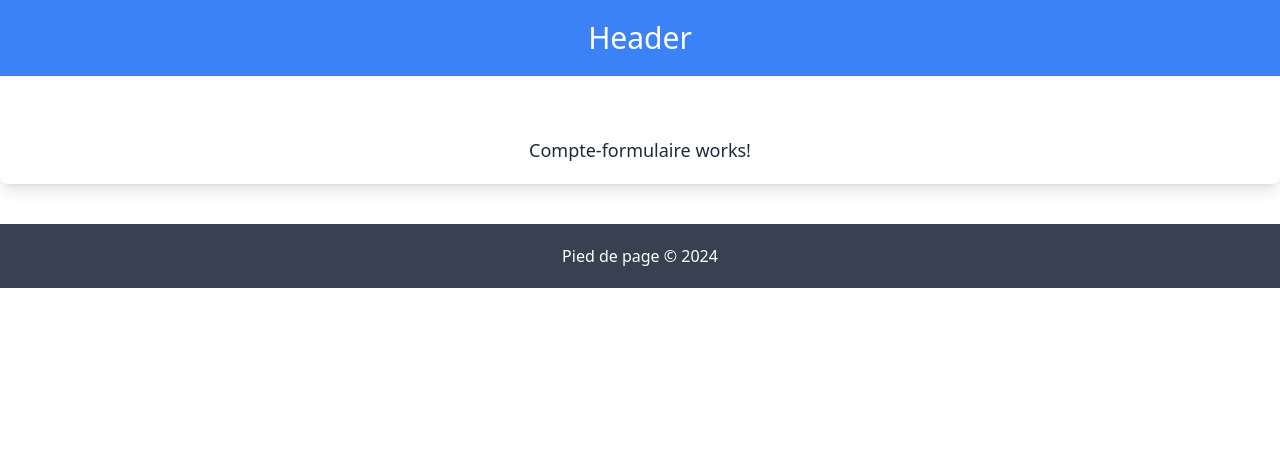
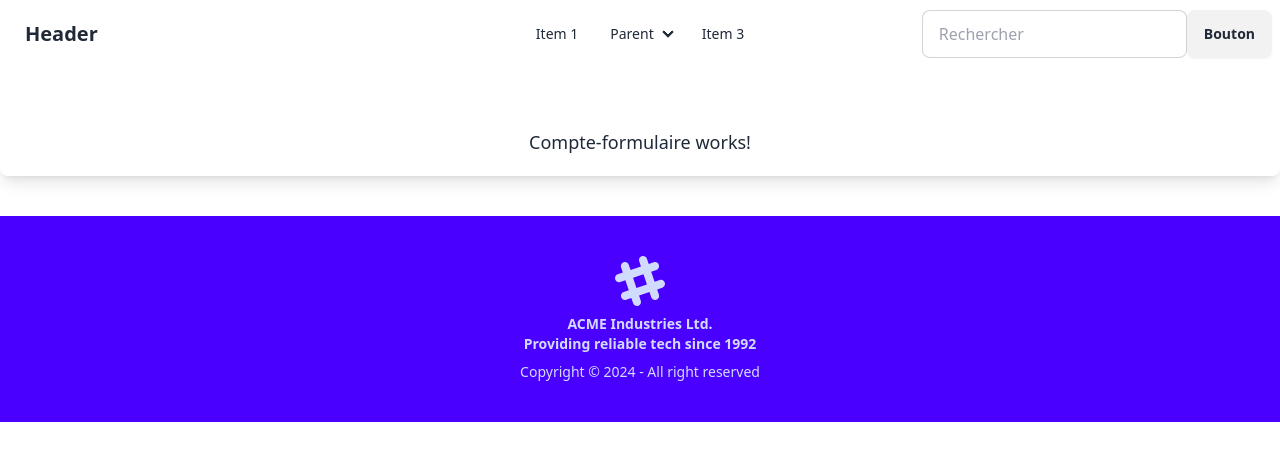
Before and after one commit to bastianfbr-si-web/projet_fabre_bastian, an Angular app: page / in a window 1280 px wide. Shown: the top 460 px of the page. Built offline with nearby package versions, Linux system fonts and the light colour scheme.

Commit message:
feat: :lipstick: update header and footer

```diff
--- a/src/app/footer/footer.component.html
+++ b/src/app/footer/footer.component.html
@@ -1,3 +1,9 @@
-  <footer class="p-5 bg-gray-700 text-white text-center">
-    <div class="container mx-auto">Pied de page © 2024</div>
-  </footer>
+<footer class="footer footer-center p-10 bg-primary text-primary-content">
+  <aside>
+    <svg width="50" height="50" viewBox="0 0 24 24" xmlns="http://www.w3.org/2000/svg" fill-rule="evenodd" clip-rule="evenodd" class="inline-block fill-current"><path d="M22.672 15.226l-2.432.811.841 2.515c.33 1.019-.209 2.127-1.23 2.456-1.15.325-2.148-.321-2.463-1.226l-.84-2.518-5.013 1.677.84 2.517c.391 1.203-.434 2.542-1.831 2.542-.88 0-1.601-.564-1.86-1.314l-.842-2.516-2.431.809c-1.135.328-2.145-.317-2.463-1.229-.329-1.018.211-2.127 1.231-2.456l2.432-.809-1.621-4.823-2.432.808c-1.355.384-2.558-.59-2.558-1.839 0-.817.509-1.582 1.327-1.846l2.433-.809-.842-2.515c-.33-1.02.211-2.129 1.232-2.458 1.02-.329 2.13.209 2.461 1.229l.842 2.515 5.011-1.677-.839-2.517c-.403-1.238.484-2.553 1.843-2.553.819 0 1.585.509 1.85 1.326l.841 2.517 2.431-.81c1.02-.33 2.131.211 2.461 1.229.332 1.018-.21 2.126-1.23 2.456l-2.433.809 1.622 4.823 2.433-.809c1.242-.401 2.557.484 2.557 1.838 0 .819-.51 1.583-1.328 1.847m-8.992-6.428l-5.01 1.675 1.619 4.828 5.011-1.674-1.62-4.829z"></path></svg>
+    <p class="font-bold">
+      ACME Industries Ltd. <br>Providing reliable tech since 1992
+    </p>
+    <p>Copyright © 2024 - All right reserved</p>
+  </aside>
+</footer>
--- a/src/app/tetiere/tetiere.component.html
+++ b/src/app/tetiere/tetiere.component.html
@@ -1,3 +1,42 @@
-  <header class="p-5 bg-blue-500 text-white text-3xl text-center">
-    <div class="container mx-auto">Header</div>
-  </header>
+<div class="navbar bg-base-100">
+  <div class="navbar-start">
+    <div class="dropdown">
+      <div tabindex="0" role="button" class="btn btn-ghost lg:hidden">
+        <svg xmlns="http://www.w3.org/2000/svg" class="h-5 w-5" fill="none" viewBox="0 0 24 24" stroke="currentColor"><path stroke-linecap="round" stroke-linejoin="round" stroke-width="2" d="M4 6h16M4 12h8m-8 6h16" /></svg>
+      </div>
+      <ul tabindex="0" class="menu menu-sm dropdown-content mt-3 z-[1] p-2 shadow bg-base-100 rounded-box w-52">
+        <li><a>Item 1</a></li>
+        <li>
+          <a>Parent</a>
+          <ul class="p-2">
+            <li><a>Submenu 1</a></li>
+            <li><a>Submenu 2</a></li>
+          </ul>
+        </li>
+        <li><a>Item 3</a></li>
+      </ul>
+    </div>
+    <a class="btn btn-ghost text-xl">Header</a>
+  </div>
+  <div class="navbar-center hidden lg:flex">
+    <ul class="menu menu-horizontal px-1">
+      <li><a>Item 1</a></li>
+      <li>
+        <details>
+          <summary>Parent</summary>
+          <ul class="p-2">
+            <li><a>Submenu 1</a></li>
+            <li><a>Submenu 2</a></li>
+          </ul>
+        </details>
+      </li>
+      <li><a>Item 3</a></li>
+    </ul>
+  </div>
+  <div class="navbar-end">
+    <div class="form-control">
+      <input type="text" placeholder="Rechercher" class="input input-bordered w-24 md:w-auto" />
+    </div>
+    <a class="btn">Bouton</a>
+  </div>
+</div>
```
